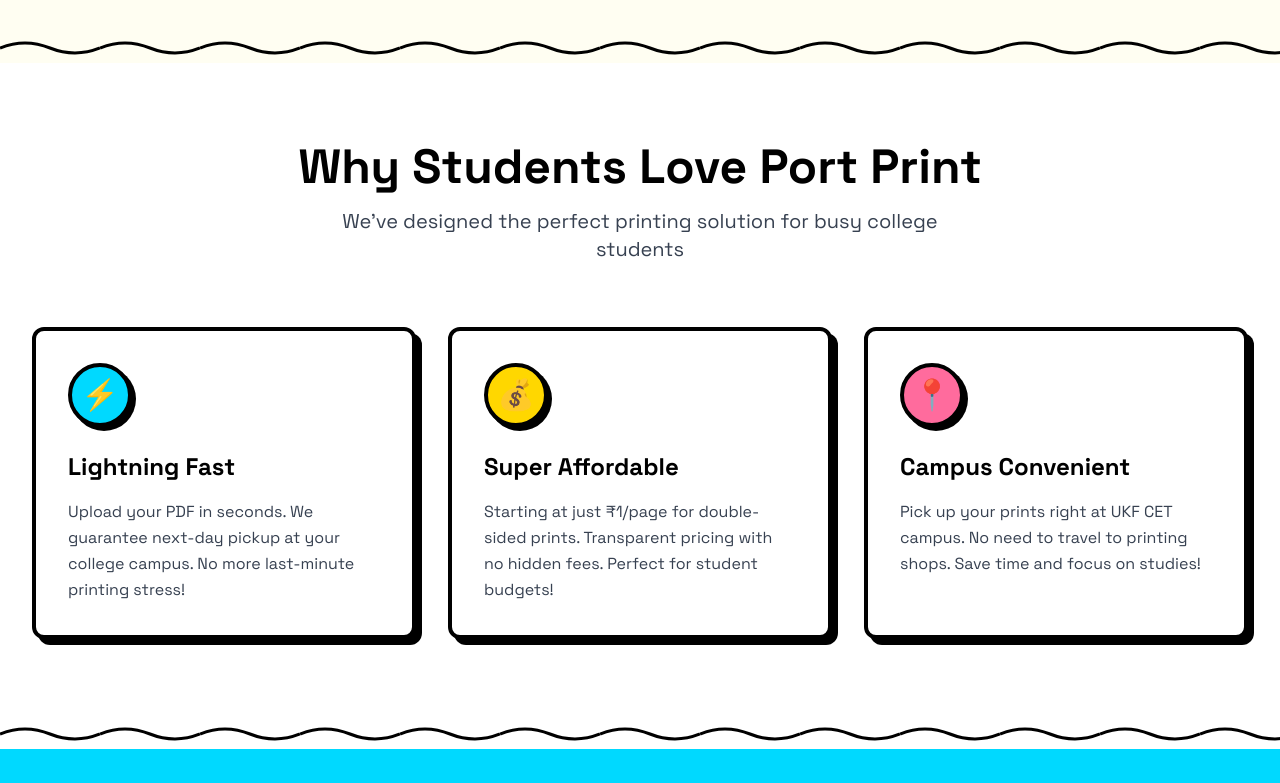
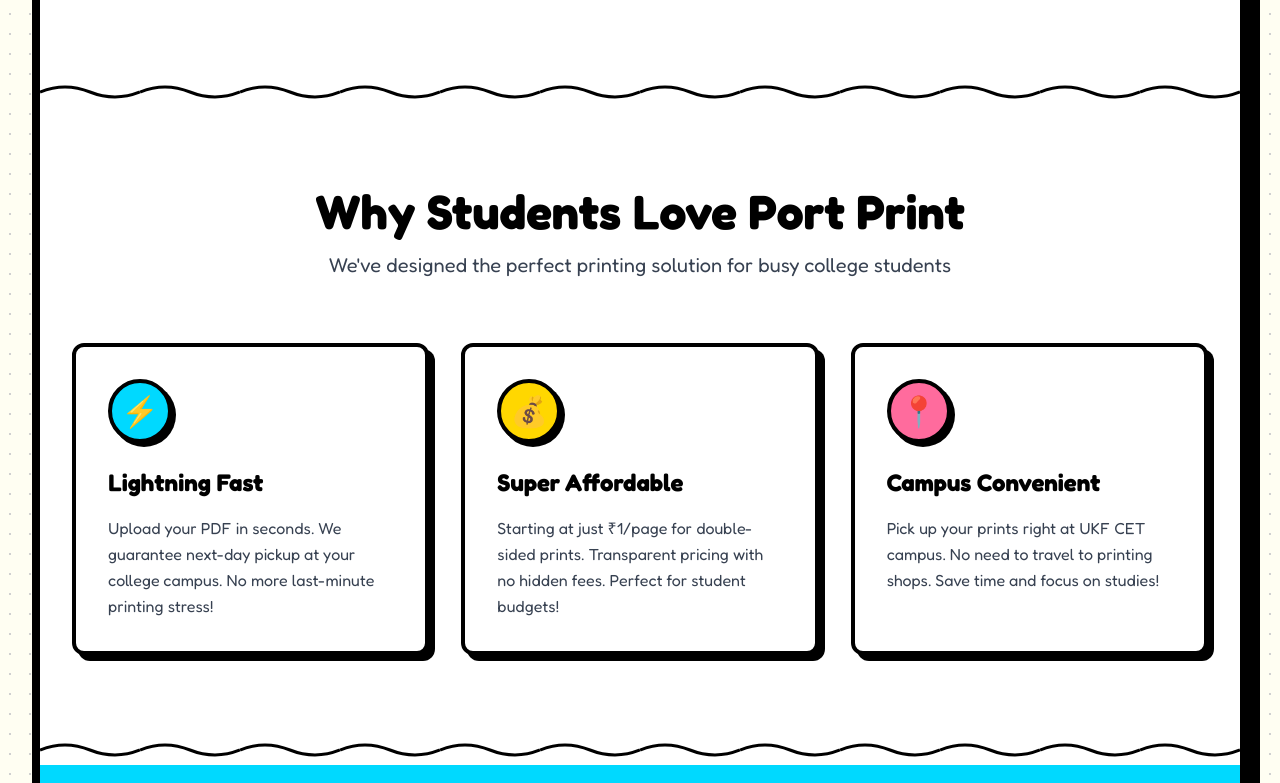
Before and after one commit to zyx-core/campus-print-service, a website built with Vite: page index.html in a window 1280 px wide. Shown: the part 716-1499 px from the top of the page. Built offline with nearby package versions, Linux system fonts and the light colour scheme; some packages are replaced by stand-ins of ours; no server answers.

Commit message:
feat: Switch to Fredoka font and add dotted background pattern

```diff
--- a/index.html
+++ b/index.html
@@ -20,8 +20,7 @@
   <!-- Google Fonts -->
   <link rel="preconnect" href="https://fonts.googleapis.com">
   <link rel="preconnect" href="https://fonts.gstatic.com" crossorigin>
-  <link href="https://fonts.googleapis.com/css2?family=Space+Grotesk:wght@400;500;600;700&display=swap"
-    rel="stylesheet">
+  <link href="https://fonts.googleapis.com/css2?family=Fredoka:wght@300..700&display=swap" rel="stylesheet">
 
   <!-- Theme Color -->
   <meta name="theme-color" content="#FFD700" />
--- a/src/landing.js
+++ b/src/landing.js
@@ -4,9 +4,12 @@
 export const renderLanding = () => {
   const app = document.querySelector('#app');
   app.innerHTML = `
-    <div class="min-h-screen bg-neo-cream">
+    <!-- Paper Container with Border -->
+    <div class="min-h-screen p-4 md:p-8">
+      <div class="max-w-[1400px] mx-auto bg-white border-[8px] border-black shadow-[12px_12px_0px_0px_rgba(0,0,0,1)]">
+        <!-- Content Wrapper -->
       <!-- Navigation Header -->
-      <nav class="fixed top-0 w-full z-50 transition-all duration-300 bg-neo-yellow border-b-4 border-black" id="main-nav">
+      <nav class="sticky top-0 w-full z-50 transition-all duration-300 bg-neo-yellow border-b-4 border-black" id="main-nav">
         <div class="max-w-7xl mx-auto px-4 sm:px-6 lg:px-8">
           <div class="flex justify-between items-center h-20">
             <!-- Logo -->
@@ -61,7 +64,7 @@
       </nav>
 
       <!-- Hero Section -->
-      <section class="pt-32 pb-20 px-4 sm:px-6 lg:px-8">
+      <section class="pt-12 pb-20 px-4 sm:px-6 lg:px-8">
         <div class="max-w-7xl mx-auto">
           <div class="grid md:grid-cols-2 gap-12 items-center">
             <!-- Hero Content -->
@@ -405,7 +408,10 @@
           </div>
         </div>
       </footer>
+      </div>
+      <!-- End Content Wrapper -->
     </div>
+    <!-- End Paper Container -->
   `;
 
   // Add scroll animation observer
--- a/src/style.css
+++ b/src/style.css
@@ -8,7 +8,9 @@
   }
 
   body {
-    @apply bg-neo-cream text-black font-space;
+    @apply bg-neo-cream text-black font-fredoka;
+    background-image: radial-gradient(circle, #d0d0d0 1px, transparent 1px);
+    background-size: 20px 20px;
   }
 }
 
--- a/tailwind.config.js
+++ b/tailwind.config.js
@@ -15,7 +15,8 @@
                 'neo-border': '#000000',
             },
             fontFamily: {
-                'space': ['"Space Grotesk"', 'sans-serif'],
+                'sans': ['"Fredoka"', 'sans-serif'],
+                'fredoka': ['"Fredoka"', 'sans-serif'],
             },
             boxShadow: {
                 'neo': '6px 6px 0px 0px #000000',
```
